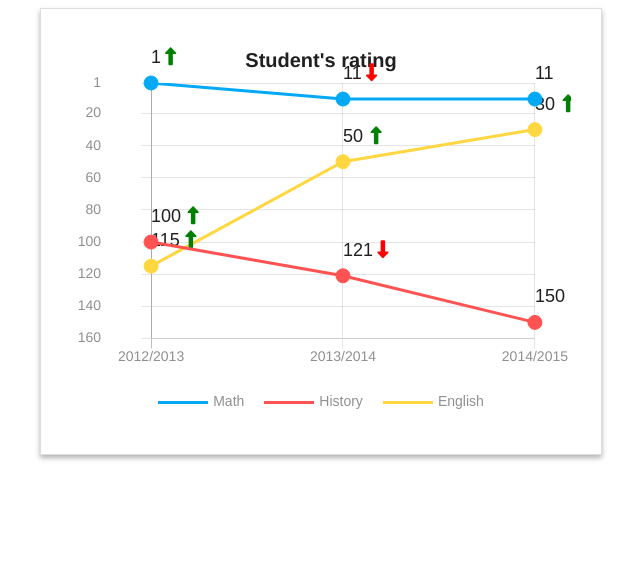
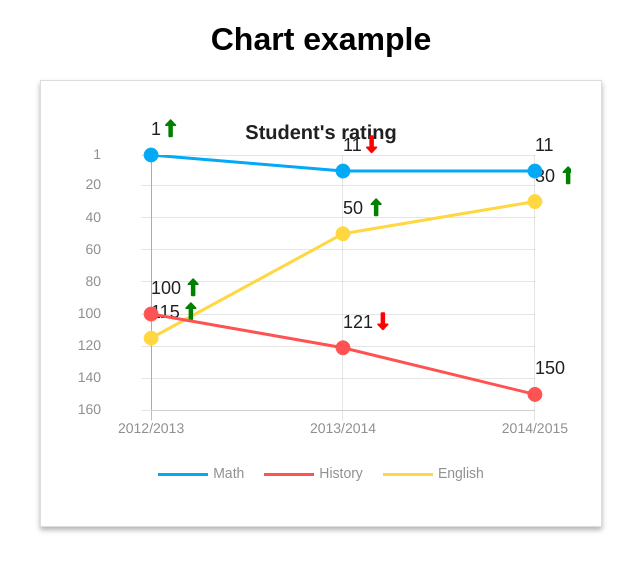
Before and after one commit to Kinglet1/Chart, a website: page index.html in a window 1280 px wide. Shown: the whole page, without its empty margins (319-959 px from the left). Drawn offline with nearby package versions, Linux system fonts and the light colour scheme.

Commit message:
Add title

```diff
--- a/index.html
+++ b/index.html
@@ -354,6 +354,8 @@
 	</style>
 
 	<body>
+		<h1 style="font-family: Arial, sans-serif; text-align: center">Chart example</h1>
+
 		<div class="canvas-holder">
 			<canvas id="studentsRatingChart" width="3" height="2"></canvas>
 
```
